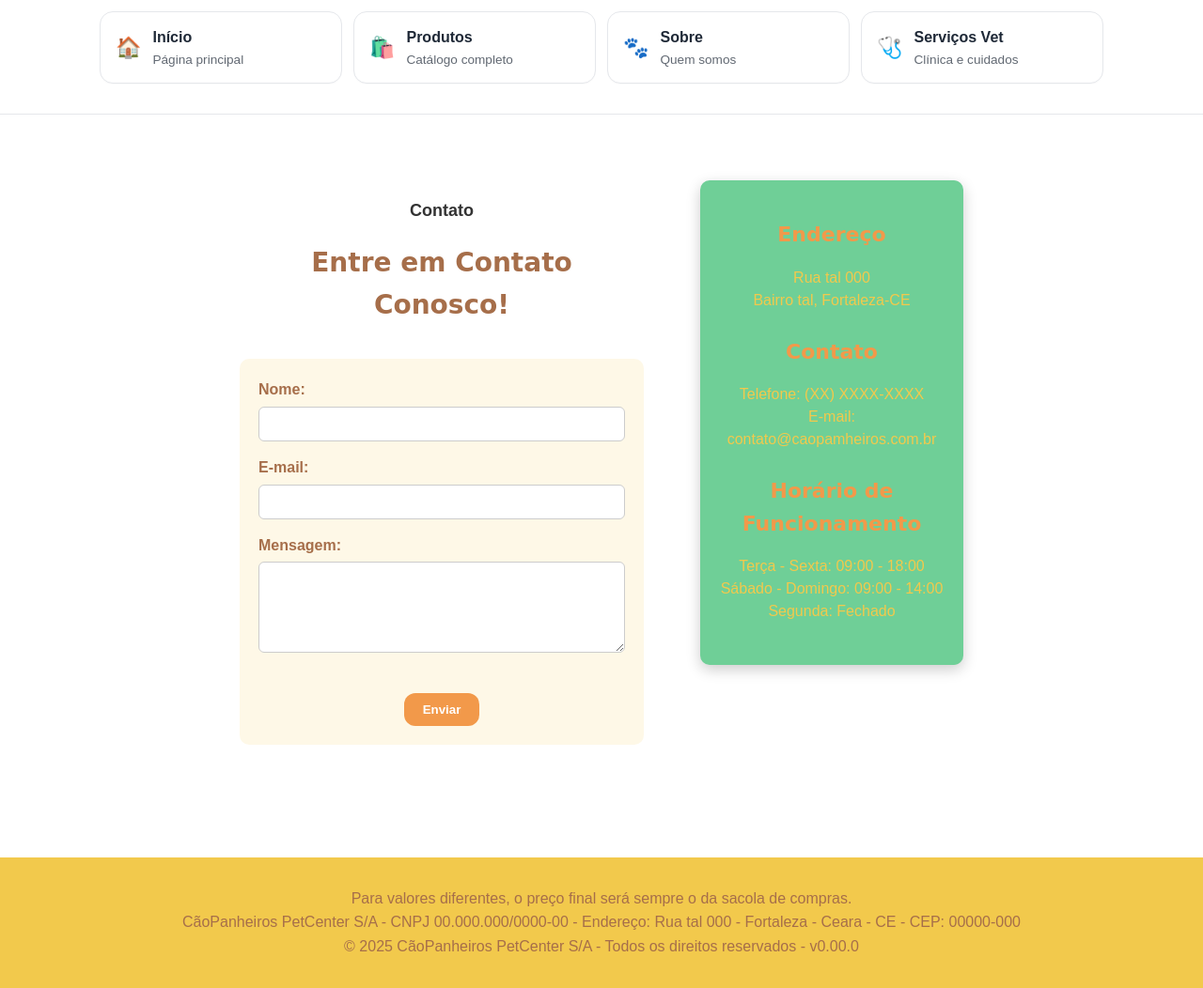
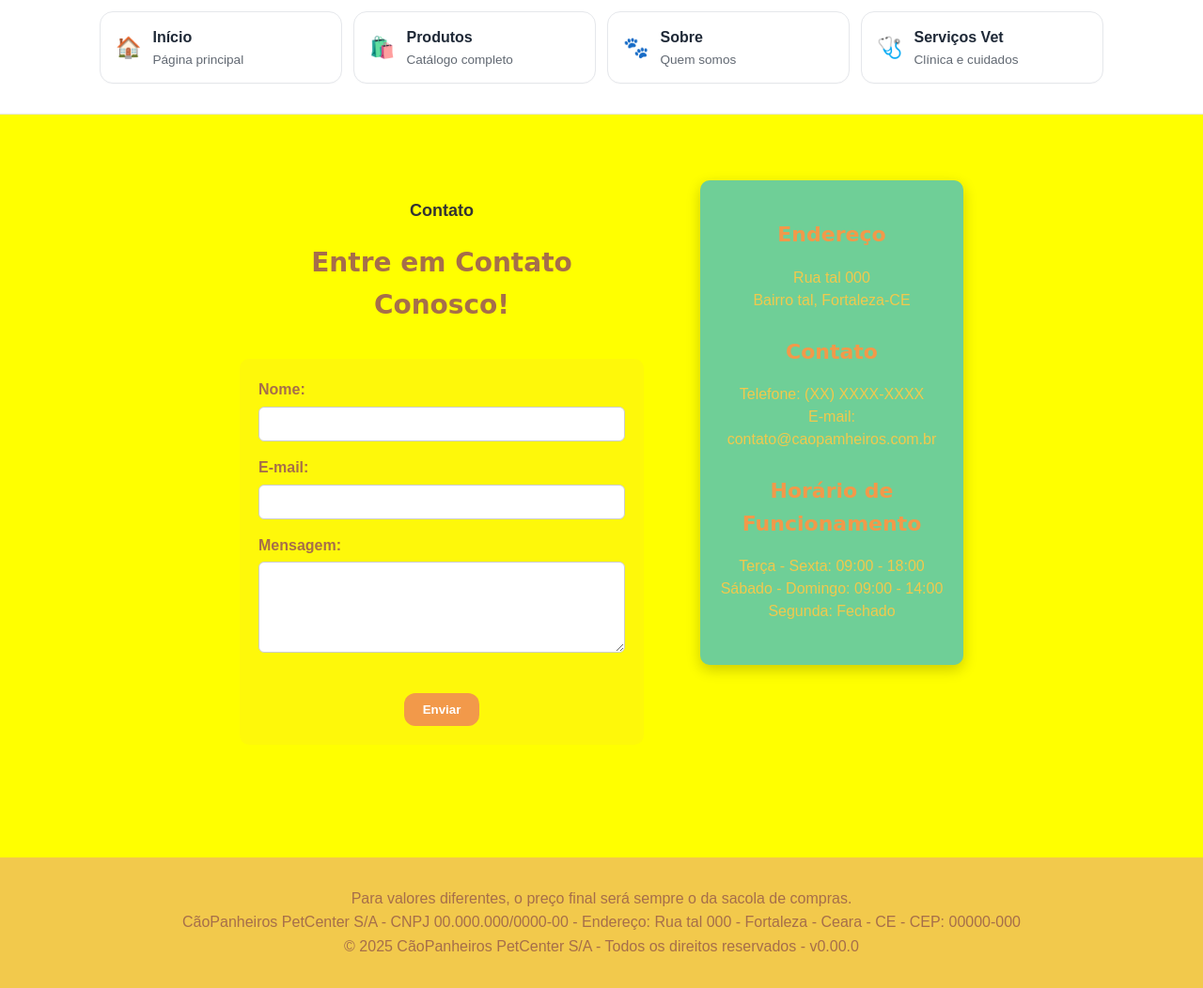
Before and after one commit to lamartinz/PetshopWeb, a PHP site: page /contato.html in a window 1280 px wide. Shown: the part 105-1157 px from the top of the page at 94% size. Run offline with PHP 8.4, Linux system fonts and the light colour scheme.

Commit message:
Update style.css

```diff
--- a/SRC/css/style.css
+++ b/SRC/css/style.css
@@ -24,7 +24,7 @@
 
 body {
   font-family: 'Poppins', 'Nunito', sans-serif;
-  background-color: var(--bg);
+  background-color: yellow;
   color: var(--text);
   line-height: 1.6;
   min-height: 100vh;
```
